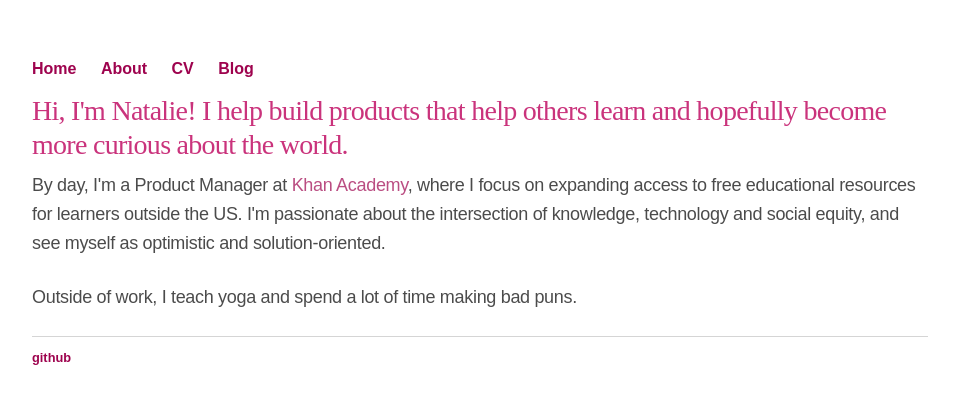
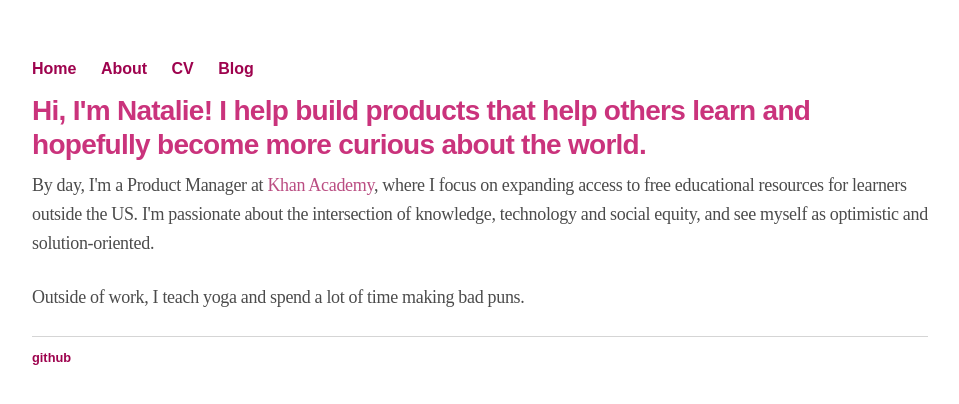
Before and after one commit to nrothfels/nrothfels.github.io, a Jekyll site: the page built from index.html, in a window 1280 px wide. Shown: the top 404 px of the page, without its empty margins (160-1119 px from the left). Built offline with Jekyll 4.4.1, drawn with Linux system fonts in a browser that asks for light colours; some web fonts are replaced.

Commit message:
Rejigger colors and fonts

```diff
--- a/css/main.css
+++ b/css/main.css
@@ -1,4 +1,4 @@
-@import 'https://fonts.googleapis.com/css?family=Khula:400';
+@import 'https://fonts.googleapis.com/css?family=Hind+Madurai:700,500';
 
 html {
     -webkit-font-smoothing: antialiased;
@@ -33,9 +33,9 @@ a:visited {
 }
 
 h1 {
-  font-family: "clarendon-text-pro", sans serif;
+  font-family: "Hind Madurai", sans-serif;
    font-size: 28px;
-  font-weight: 400;
+   font-weight: 700;
    line-height: 1.20;
    opacity: 1.00;
    margin-top: 0px;
@@ -47,9 +47,9 @@ h1 {
 }
 
 h2 {
-  font-family: "clarendon-text-pro", sans serif;
+  font-family: "Hind Madurai", sans-serif;
     font-size: 24px;
-    font-weight: 400;
+    font-weight: 500;
     line-height: 1.20;
     opacity: 1.00;
     margin-top: 30px;
@@ -60,9 +60,9 @@ h2 {
 }
 
 h3 {
-    font-family: "clarendon-text-pro", sans serif;
+  font-family: "Hind Madurai", sans-serif;
   font-size: 20px;
-    font-weight: 400;
+  font-weight: 500;
   line-height: 1.20;
   opacity: 1.00;
   margin-top: 30px;
@@ -72,7 +72,7 @@ h3 {
   text-transform: none;
 }
 p {
-  font-family: "Khula", sans-serif;
+  font-family: "calluna", sans serif;
     font-size: 18px;
     font-weight: 400;
     line-height: 1.60;
```
Lines whose indentation alone changed are shown as unchanged.
